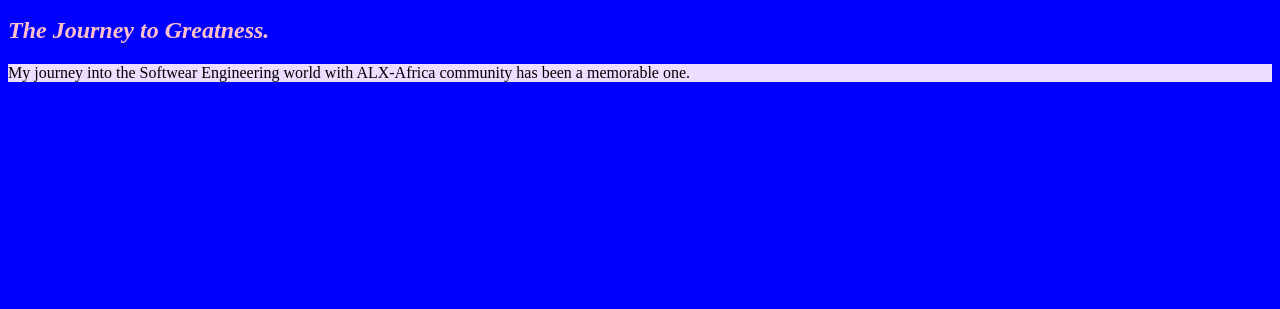
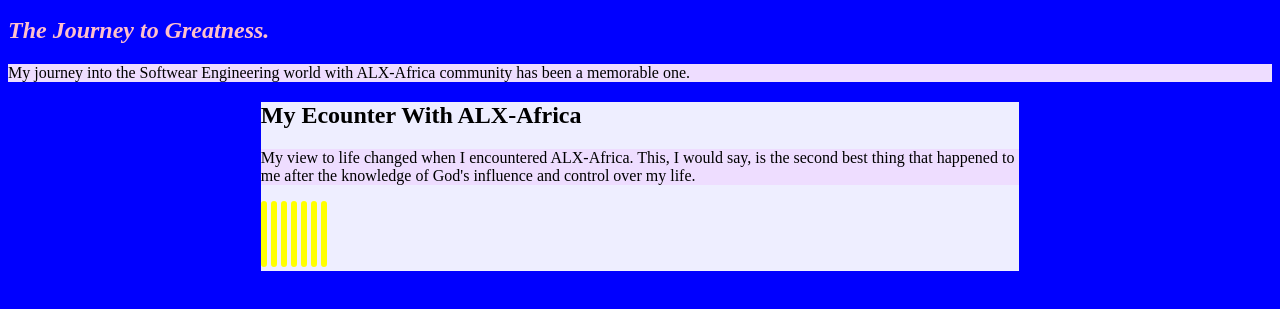
Before and after one commit to frace-engineering/my-alx_project, a plain HTML site: page index.html in a window 1280 px wide. Shown: the part 119-428 px from the top of the page. Drawn offline with Linux system fonts and the light colour scheme; a script that the page names is missing.

Commit message:
Introduce div boxes

```diff
--- a/index.css
+++ b/index.css
@@ -16,3 +16,10 @@ p{
 	background-color:#edf;
 	color:#000;
 }
+div.box{
+	background-image:linear-gradient(to right, blue, white);
+	height:60px;
+	display:inline-block;
+	border:3px solid yellow;
+	border-radius:20px;
+}
--- a/index.html
+++ b/index.html
@@ -22,5 +22,22 @@
 			<p>
 			My journey into the Softwear Engineering world with ALX-Africa community has been a memorable one.
 			</p>
+			<div class="container second">
+				<h2>
+					My Ecounter With ALX-Africa
+				</h2>
+				<p>
+					My view to life changed when I encountered ALX-Africa. This, I would say, is the second best thing that happened to me after the knowledge of God's influence and control over my life.
+				</p>
+				<div class="box"></div>
+				<div class="box"></div>
+				<div class="box"></div>
+				<div class="box"></div>
+				<div class="box"></div>
+				<div class="box"></div>
+				<div class="box"></div>
+			</div>
+
+
 	</body>
 </html>
```
